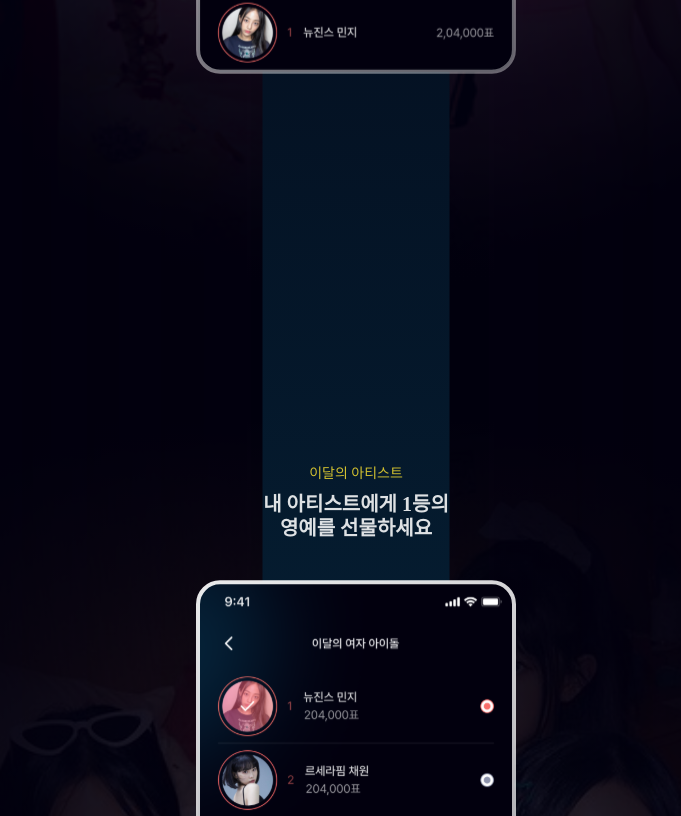
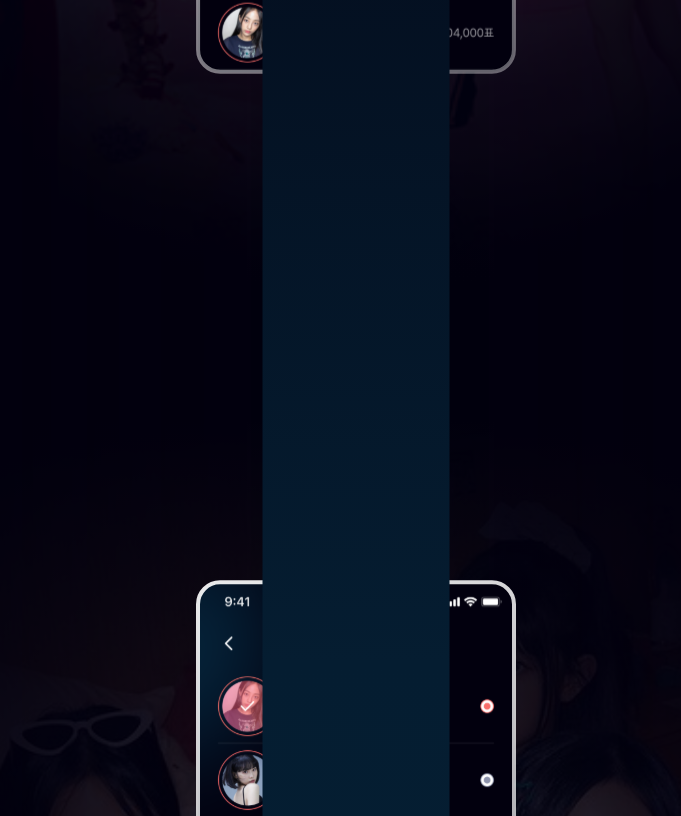
Before and after one commit to Codeit-Sprint-6-Part-2-Team-9/frontend, a React (Vite) app: page / in a window 1280 px wide. Shown: the part 1984-2800 px from the top of the page, without its empty margins (284-965 px from the left). Built offline with nearby package versions, Linux system fonts and the light colour scheme.

Commit message:
✨ Feat: framer-motion 라이브러리를 사용한 랜딩 페이지 애니메이션 구현 (#87)
* Feat: 랜딩페이지 애니메이션 구현#87

* Chore: centerLine 'fixed' 수정

```diff
--- a/package.json
+++ b/package.json
@@ -16,6 +16,7 @@
     "@tanstack/react-query": "^5.32.1",
     "axios": "^1.6.8",
     "embla-carousel-react": "^7.1.0",
+    "framer-motion": "^11.2.0",
     "react": "^18.2.0",
     "react-dom": "^18.2.0",
     "react-router-dom": "^6.23.0"
--- a/src/pages/homepage/HomePage.jsx
+++ b/src/pages/homepage/HomePage.jsx
@@ -9,26 +9,51 @@ import theme from '../../theme';
 import useCredits from '../../api/credits/useCredits';
 import Buttons from '../../components/Buttons';
 import classes from './HomePage.module.css';
+import { motion, spring } from 'framer-motion';
 
 const HomePage = () => {
   const [unUseFunc1, unUseFunc2, unUseFunc3, newCredits] = useCredits();
   const handleResetClick = () => newCredits();
 
+  const variants = {
+    initial: { opacity: 0, y: 100 },
+    whileInView: { opacity: 1, y: 0 },
+    viewport: { once: false },
+    transition: {
+      type: spring,
+      bounce: 0,
+      duration: 0.7,
+    },
+  };
+
   return (
     <Container>
+      <motion.section
+        {...variants}
+        transition={{
+          ease: 'easeInOut',
+          duration: 2,
+          y: { duration: 1 },
+        }}
+      >
         <div className={classes.centerLine}></div>
         <section className={classes.intro}>
           <div className={classes.introTitle}>
             <div className={classes.introTitleFont}>
               내가 좋아하는 아이돌을
               <br />
-            가장 <span style={{ color: theme.colors.brand[0] }}>쉽게 덕질</span>
+              가장{' '}
+              <span style={{ color: theme.colors.brand[0] }}>쉽게 덕질</span>
               하는 방법
             </div>
           </div>
           <Link to="/list">
             <div className={classes.logoImgWrap}>
-            <img className={classes.logoImg} src={logoimg} alt="로고 이미지" />
+              <img
+                className={classes.logoImg}
+                src={logoimg}
+                alt="로고 이미지"
+              />
             </div>
           </Link>
           <div className={classes.introImgWrap}>
@@ -46,8 +71,10 @@ const HomePage = () => {
             </Link>
           </div>
         </section>
+      </motion.section>
       <section className={classes.description}>
         <div className={classes.descriptionSection}>
+          <motion.div {...variants}>
             <div className={classes.backgroundGradient1}>
               <div className={classes.mobileLeft}>
                 <div className={classes.descriptionTitle1}>후원하기</div>
@@ -63,8 +90,10 @@ const HomePage = () => {
                 alt="후원 이미지"
               />
             </div>
+          </motion.div>
         </div>
         <div className={classes.descriptionSection}>
+          <motion.div {...variants}>
             <div className={classes.backgroundGradient2}>
               <div className={classes.mobileRight}>
                 <div className={classes.descriptionTitle2}>이달의 아티스트</div>
@@ -80,8 +109,10 @@ const HomePage = () => {
                 alt="투표 이미지"
               />
             </div>
+          </motion.div>
         </div>
         <div className={classes.descriptionSection}>
+          <motion.div {...variants}>
             <div className={classes.backgroundGradient3}>
               <div className={classes.mobileLeft}>
                 <div className={classes.descriptionTitle3}>나만의 아티스트</div>
@@ -97,6 +128,7 @@ const HomePage = () => {
                 alt="마이페이지 이미지"
               />
             </div>
+          </motion.div>
         </div>
       </section>
     </Container>
--- a/src/pages/homepage/HomePage.module.css
+++ b/src/pages/homepage/HomePage.module.css
@@ -168,7 +168,7 @@
 
 .centerLine {
   display: flex;
-  position: absolute;
+  position: fixed;
   top: 1029px;
   left: 50%;
   z-index: 1;
```
Also changed, not shown: 1 other file (tests, documents, lock files or other folders). Lines whose indentation alone changed are shown as unchanged.
